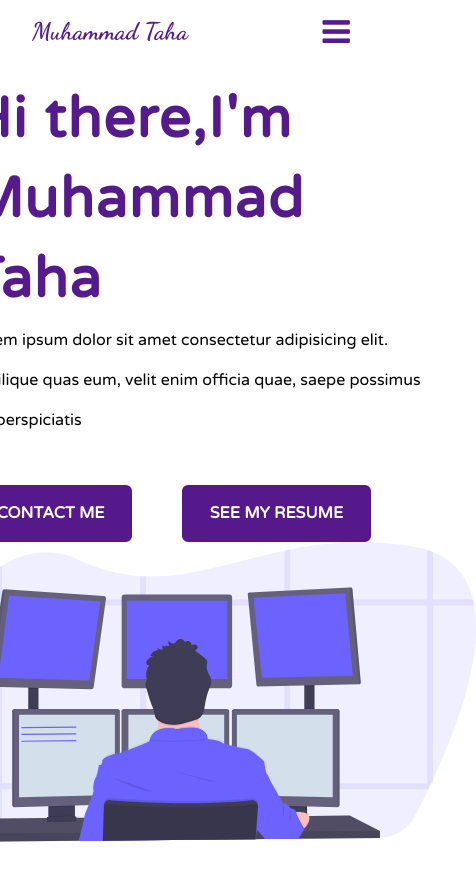
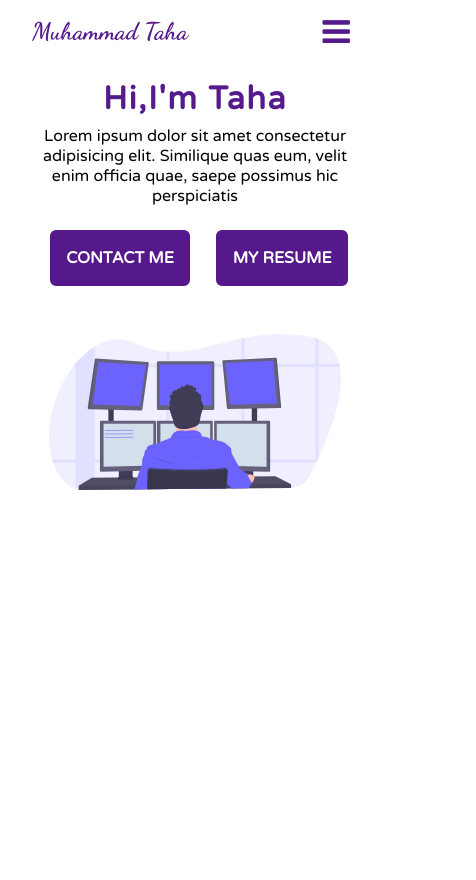
Before and after one commit to mtahashahid/dFolio, a React (Create React App) app: page / in a window 390 px wide. Shown: the top 880 px of the page, 476 px wide, since content can reach past the window. After the commit the page ends 844 px from the top, so only its background shows below. Built offline with nearby package versions, Linux system fonts and the light colour scheme.

Commit message:
home responsive issues fixed

```diff
--- a/src/Components/Home/Home.css
+++ b/src/Components/Home/Home.css
@@ -1,12 +1,11 @@
 @import url("https://fonts.googleapis.com/css2?family=Montserrat&display=swap");
-@import url('https://fonts.googleapis.com/css2?family=Varela+Round&display=swap');
+@import url("https://fonts.googleapis.com/css2?family=Varela+Round&display=swap");
 /* .btn-primary {
   background-color: #551a8b;
   border-color: #551a8b;
   text-transform: uppercase;
   font-family: "Montserrat", sans-serif;
 } */
-
 
 .home-main {
   display: flex;
@@ -17,30 +16,31 @@
   width: 100%;
   min-height: 50vh;
 
-  font-family: 'Varela Round', sans-serif;
+  font-family: "Varela Round", sans-serif;
 }
-.content-left{
- line-height: 2.5rem;
+.content-left {
+  line-height: 2.5rem;
 }
-.content-left h1{
+.content-left h1 {
   color: #551a8b;
   letter-spacing: 0.1rem;
   font-size: 3.5rem;
   line-height: 5rem;
 }
-.content-left p{
+.content-left p {
 }
-.content-right{
+.content-right {
   height: 25rem;
 }
-.home-img{
-  height: 75%;
+.home-img {
+  height: 85%;
+  /* margin-top: 0.2rem; */
 }
-.home-btns{
+.home-btns {
   display: flex;
-  margin-top: 2rem;
+  margin-top: 1rem;
 }
-.btn{
+.btn {
   background-color: #55198b;
   border: 2px solid #55198b;
   color: #fff;
@@ -58,14 +58,54 @@
   margin-top: 0.8rem;
   font-size: 1rem;
   cursor: pointer;
-  -webkit-transition: all .3s ease-in-out 0s;
-  transition: all .3s ease-in-out 0s;
+  -webkit-transition: all 0.3s ease-in-out 0s;
+  transition: all 0.3s ease-in-out 0s;
 }
-.btn:hover{
+.btn:hover {
   background-color: #fff;
 }
-@media (max-width:1150px){
-  .home-main{
+@media (max-width: 1080px) {
+  .home-main {
     flex-direction: column;
+    padding-top: 1rem;
+  }
+  .home-img {
+    max-width: 85vw;
+    height: initial;
+    margin-top: 3rem;
+  }
+  .content-left {
+    text-align: center;
+  }
+    .content-left p {
+    padding: 2vw 5vw;
+    line-height: normal;
+  }
+  .home-btns {
+    justify-content: space-evenly;
+  }
+  .btn{
+    margin: 0;
   }
 }
+@media (max-width: 530px) {
+  .content-left h1 {
+    font-size: 2rem;
+  }
+  .content-left h1 {
+    line-height: normal;
+  }
+  .content-left p {
+    line-height: normal;
+    padding: 2vw 6vw;
+  }
+  .btn{
+    margin-right: -0.5rem;
+    padding: 0.4rem 0.9rem;
+  }
+  .home-img {
+    max-width: 75vw;
+    height: initial;
+    margin-top: 3rem;
+  }
+}
--- a/src/Components/Home/Home.js
+++ b/src/Components/Home/Home.js
@@ -6,7 +6,7 @@ class Home extends Component {
     return (
       <div className="home-main">
         <div className="content-left">
-          <h1>Hi there,I'm Muhammad Taha</h1>
+          <h1>Hi,I'm Taha</h1>
           <p>
             Lorem ipsum dolor sit amet consectetur adipisicing elit. Similique
             quas eum, velit enim officia quae, saepe possimus hic perspiciatis
@@ -16,7 +16,7 @@ class Home extends Component {
               <a href="!#" className="btn">Contact Me</a>
             </div>
             <div>
-            <a href="!#" className="btn">See My Resume</a>
+            <a href="!#" className="btn">My Resume</a>
             </div>
           </div>
         </div>
--- a/src/Components/Navbar/Navbar.css
+++ b/src/Components/Navbar/Navbar.css
@@ -74,8 +74,8 @@ nav .icon {
   .nav-links {
     position: fixed;
     width: 100%;
-    height: 30vh;
-    top: 5rem;
+    height: auto;
+    top: 4rem;
     left: -100%;
     transition: all 0.5s ease-in-out;
     text-align: center;
```
